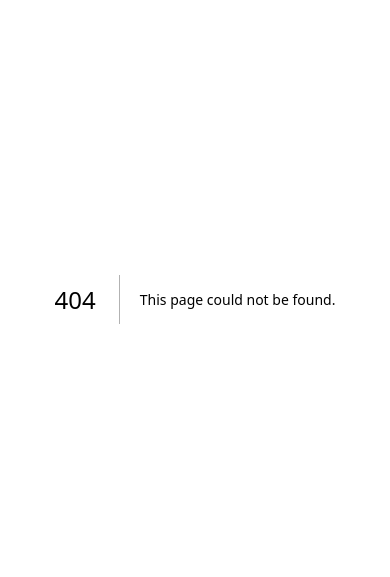
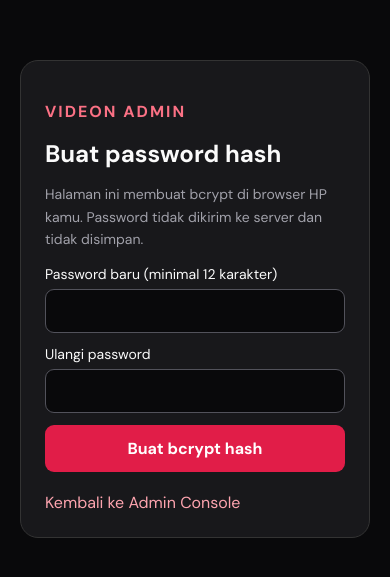
Before and after one commit to payikaskw/VIDEON, a Next.js app: page /admin/password-hash in a window 390 px wide. Before the commit this address had no page. Shown: the part 123-700 px from the top of the page. Built offline with nearby package versions, Linux system fonts and the light colour scheme.

Commit message:
Add mobile-friendly browser bcrypt generator for admin setup

```diff
--- /dev/null
+++ b/app/admin/password-hash/page.tsx
@@ -0,0 +1,68 @@
+"use client";
+
+import { useState } from "react";
+import { hash } from "bcryptjs";
+
+export default function AdminPasswordHashPage() {
+  const [password, setPassword] = useState("");
+  const [confirmation, setConfirmation] = useState("");
+  const [result, setResult] = useState("");
+  const [busy, setBusy] = useState(false);
+  const [error, setError] = useState("");
+
+  async function generate(e: React.FormEvent<HTMLFormElement>) {
+    e.preventDefault();
+    setError("");
+    setResult("");
+    if (password.length < 12) {
+      setError("Password minimal 12 karakter.");
+      return;
+    }
+    if (password !== confirmation) {
+      setError("Konfirmasi password tidak sama.");
+      return;
+    }
+    setBusy(true);
+    try {
+      const value = await hash(password, 12);
+      setResult(value);
+      setPassword("");
+      setConfirmation("");
+    } catch {
+      setError("Gagal membuat hash. Muat ulang halaman dan coba lagi.");
+    } finally {
+      setBusy(false);
+    }
+  }
+
+  async function copy() {
+    if (result && navigator.clipboard) await navigator.clipboard.writeText(result);
+  }
+
+  return (
+    <main style={{ minHeight: "100vh", display: "grid", placeItems: "center", padding: 20, background: "#09090b", color: "#fafafa" }}>
+      <section style={{ width: "100%", maxWidth: 440, padding: 24, border: "1px solid #333", borderRadius: 18, background: "#18181b" }}>
+        <p style={{ color: "#fb7185", fontWeight: 700, letterSpacing: 2 }}>VIDEON ADMIN</p>
+        <h1 style={{ fontSize: 24, margin: "8px 0" }}>Buat password hash</h1>
+        <p style={{ color: "#a1a1aa", fontSize: 14, lineHeight: 1.6 }}>Halaman ini membuat bcrypt di browser HP kamu. Password tidak dikirim ke server dan tidak disimpan.</p>
+        <form onSubmit={generate} style={{ display: "grid", gap: 12 }}>
+          <label style={{ fontSize: 14 }}>Password baru (minimal 12 karakter)
+            <input type="password" autoComplete="new-password" value={password} onChange={e => setPassword(e.target.value)} required minLength={12} style={{ display: "block", boxSizing: "border-box", width: "100%", marginTop: 6, padding: 12, borderRadius: 9, border: "1px solid #52525b", background: "#09090b", color: "white" }} />
+          </label>
+          <label style={{ fontSize: 14 }}>Ulangi password
+            <input type="password" autoComplete="new-password" value={confirmation} onChange={e => setConfirmation(e.target.value)} required minLength={12} style={{ display: "block", boxSizing: "border-box", width: "100%", marginTop: 6, padding: 12, borderRadius: 9, border: "1px solid #52525b", background: "#09090b", color: "white" }} />
+          </label>
+          {error && <p style={{ color: "#fca5a5", fontSize: 14 }}>{error}</p>}
+          <button disabled={busy} style={{ padding: 13, border: 0, borderRadius: 9, background: "#e11d48", color: "white", fontWeight: 700 }}>{busy ? "Membuat hash..." : "Buat bcrypt hash"}</button>
+        </form>
+        {result && <div style={{ marginTop: 20 }}>
+          <p style={{ color: "#86efac", fontWeight: 700 }}>Hash berhasil dibuat</p>
+          <textarea readOnly value={result} rows={4} style={{ boxSizing: "border-box", width: "100%", padding: 10, borderRadius: 8, background: "#09090b", color: "#fafafa", border: "1px solid #52525b", overflowWrap: "anywhere" }} />
+          <button onClick={copy} style={{ width: "100%", marginTop: 8, padding: 12, border: 0, borderRadius: 9, background: "#27272a", color: "white" }}>Salin hash</button>
+          <p style={{ color: "#a1a1aa", fontSize: 13, lineHeight: 1.5 }}>Tempel hasil ini ke Vercel sebagai ADMIN_PASSWORD_HASH. Saat login, gunakan password asli yang kamu buat, bukan hash ini.</p>
+        </div>}
+        <a href="/admin" style={{ display: "block", marginTop: 20, color: "#fda4af" }}>Kembali ke Admin Console</a>
+      </section>
+    </main>
+  );
+}
```
